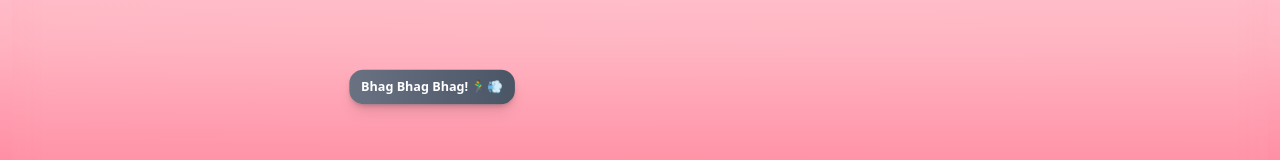
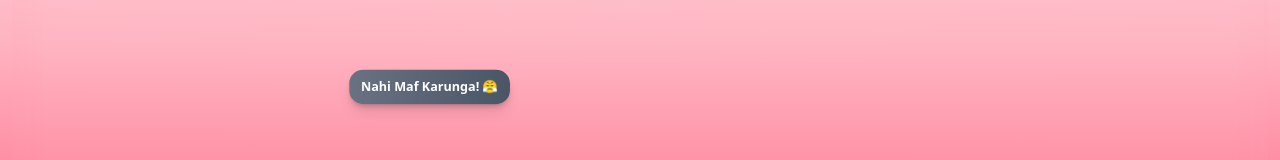
Before and after one commit to mahatosnehabala250-project/shreya-sorry-page, a Next.js app: page / in a window 1280 px wide. Both pictures are taken after a click on the button "Nahi Maf Karunga! 😤". Shown: the part 437-597 px from the top of the page. Built offline with nearby package versions, Linux system fonts and the light colour scheme.

Commit message:
Keep Nahi Maf Karunga text fixed - never changes on click

```diff
--- a/src/app/page.tsx
+++ b/src/app/page.tsx
@@ -13,21 +13,7 @@ const sorryMessages = [
   "Dil Se Sorry Shreya! 💖",
 ]
 
-const noBtnLabels = [
-  "Nahi Maf Karunga! 😤",
-  "Pakdi? Pakad Ke Dikhao! 😏",
-  "Ha Ha Nahi! 🏃‍♂️",
-  "Pakad Nahi Paya! 😝",
-  "Chor De Mujhe! 🏃💨",
-  "NOT! 🤣",
-  "Bhag Bhag Bhag! 🏃‍♂️💨",
-  "Kabhi Nahi Pakad Payegi! 😎",
-  "Mujhe Mat Pakad! 😱",
-  "Hehe Bhag! 🏃",
-  "Slow Ho Tum! 🐌",
-  "Thoda Aur Try Kar! 😜",
-  "Bye Bye! 👋🏃‍♂️",
-]
+// Text always stays "Nahi Maf Karunga!" - never changes
 
 const praiseMessages = [
   "Tum Itni Achi Ho Ki Dil Khush Ho Gaya! 🌸",
@@ -42,7 +28,7 @@ export default function Home() {
   const [showConfetti, setShowConfetti] = useState(false)
   const [showFireworks, setShowFireworks] = useState(false)
   const [hearts, setHearts] = useState<{ id: number; x: number; y: number; emoji: string }[]>([])
-  const [noBtnLabel, setNoBtnLabel] = useState("Nahi Maf Karunga! 😤")
+  const NO_BTN_TEXT = "Nahi Maf Karunga! 😤"
   const [messageIndex, setMessageIndex] = useState(0)
   const [praiseIndex, setPraiseIndex] = useState(0)
   const [attemptCount, setAttemptCount] = useState(0)
@@ -88,7 +74,6 @@ export default function Home() {
     const newX = Math.random() * maxX
     const newY = Math.random() * maxY
     setBtnTranslate({ x: newX, y: newY })
-    setNoBtnLabel(noBtnLabels[Math.floor(Math.random() * noBtnLabels.length)])
   }, [attemptCount])
 
   const createEmoji = useCallback((x: number, y: number, emoji?: string) => {
@@ -104,7 +89,6 @@ export default function Home() {
       setShakeScreen(true)
       setTimeout(() => setShakeScreen(false), 400)
       setTimeout(() => moveBtnRandom(), 50)
-      setNoBtnLabel("Aha! Ab Pakad Ke Dikhao! 😏🏃‍♂️")
       setAttemptCount(1)
       setTouchedNoBtn(true)
     }
@@ -418,7 +402,7 @@ export default function Home() {
             }}
           >
             <span className={`flex items-center gap-1 bg-gradient-to-r ${btnColors[btnColorIndex]} px-3 py-2 rounded-xl shadow-md`}>
-              {noBtnLabel}
+              {NO_BTN_TEXT}
             </span>
           </motion.button>
 
```
